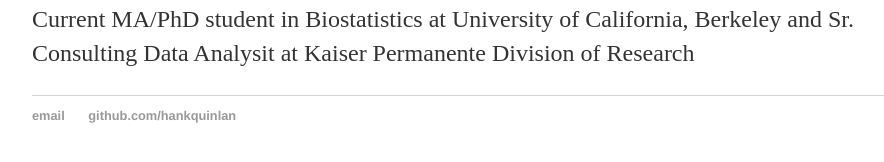
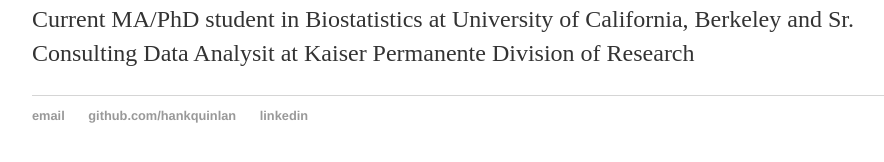
Before and after one commit to noelpimentel/noelpimentel.github.io, a Jekyll site: the page built from index.html, in a window 1280 px wide. Shown: the part 194-356 px from the top of the page, without its empty margins (160-1044 px from the left). Built offline with Jekyll 4.4.1, drawn with Linux system fonts in a browser that asks for light colours.

Commit message:
Adding linkedin

```diff
--- a/_layouts/default.html
+++ b/_layouts/default.html
@@ -22,6 +22,7 @@
 	    		<ul>
 	        		<li><a href="mailto:hankquinlanhub@gmail.com">email</a></li>
 	        		<li><a href="https://github.com/hankquinlan">github.com/hankquinlan</a></li>
+				<li><a hreft="https://www.linkedin.com/in/noel-pimentel-91b761122">linkedin</a></li>
 				</ul>
 			</footer>
 		</body>
```
